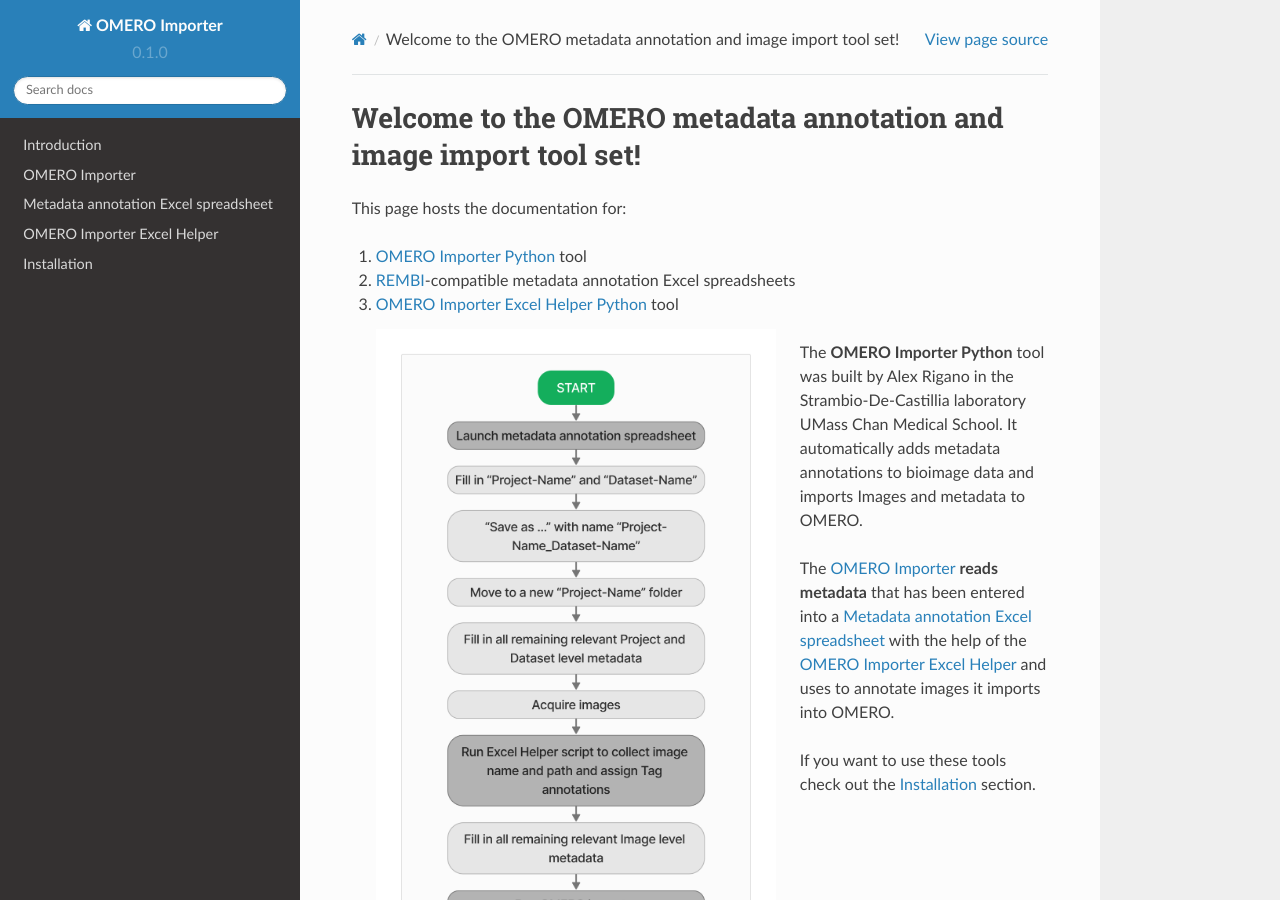
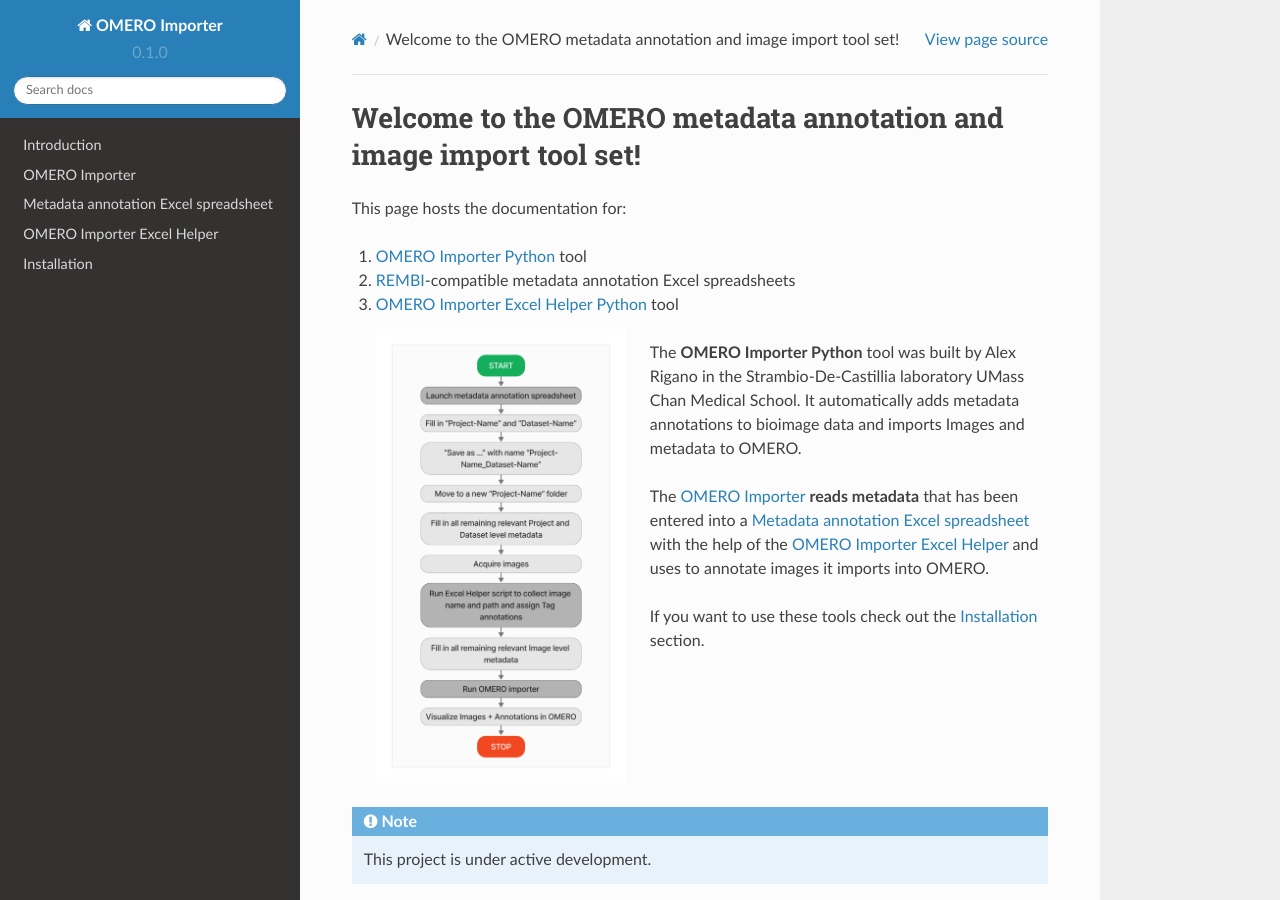
Before and after one commit to WU-BIMAC/OmeroImporterPy-docs, a Sphinx documentation site: the page built from docs/source/index.rst, in a window 1280 px wide and 900 px high. Built offline with Sphinx 7.4.7 and the Read the Docs theme 2.0.0, drawn with Linux system fonts in a browser that asks for light colours.

Commit message:
Update index.rst

```diff
--- a/docs/source/index.rst
+++ b/docs/source/index.rst
@@ -8,7 +8,7 @@
 3. `OMERO Importer Excel Helper Python <https://github.com/WU-BIMAC/W-IDM_OmeroImporterExcelHelperPy>`_ tool
 
    .. image:: figures/OMEROImporterPython_Flow-Chart.png
-      :width: 400px
+      :width: 250px
       :align: left
 
 The **OMERO Importer Python** tool was built by Alex Rigano in the Strambio-De-Castillia laboratory UMass Chan Medical School.
```
